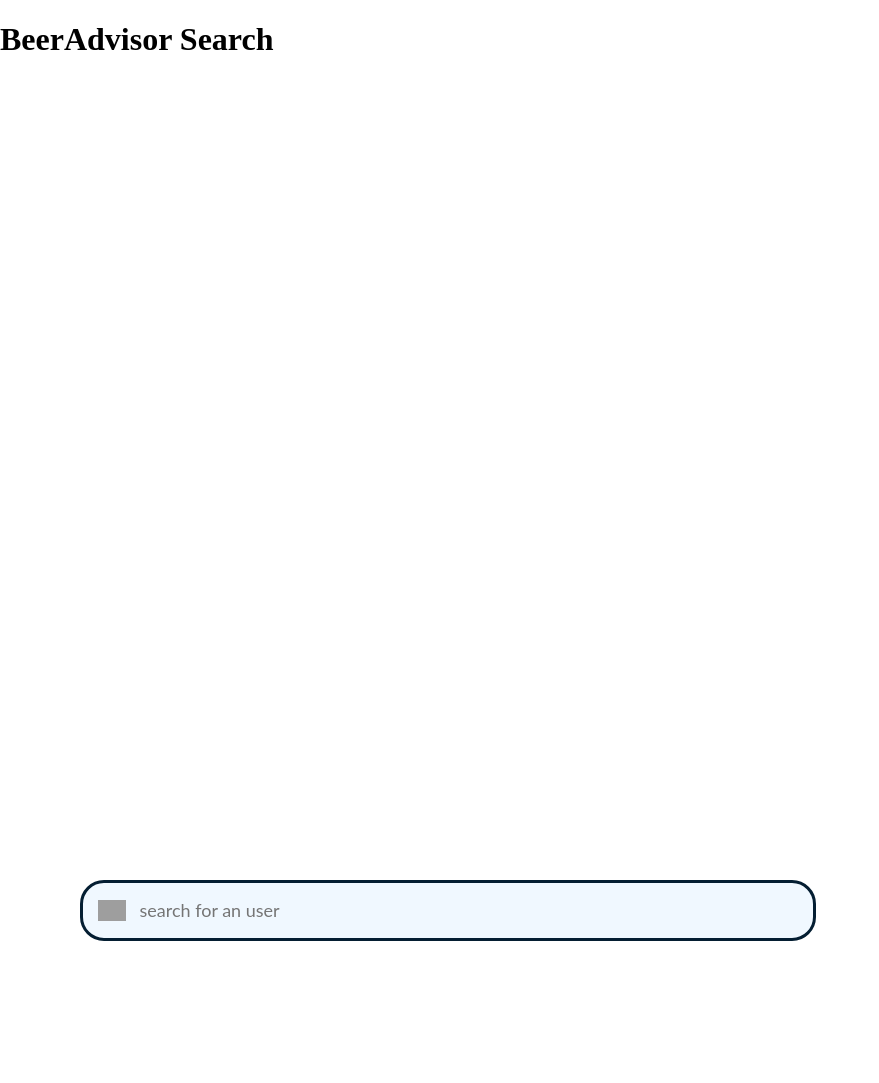
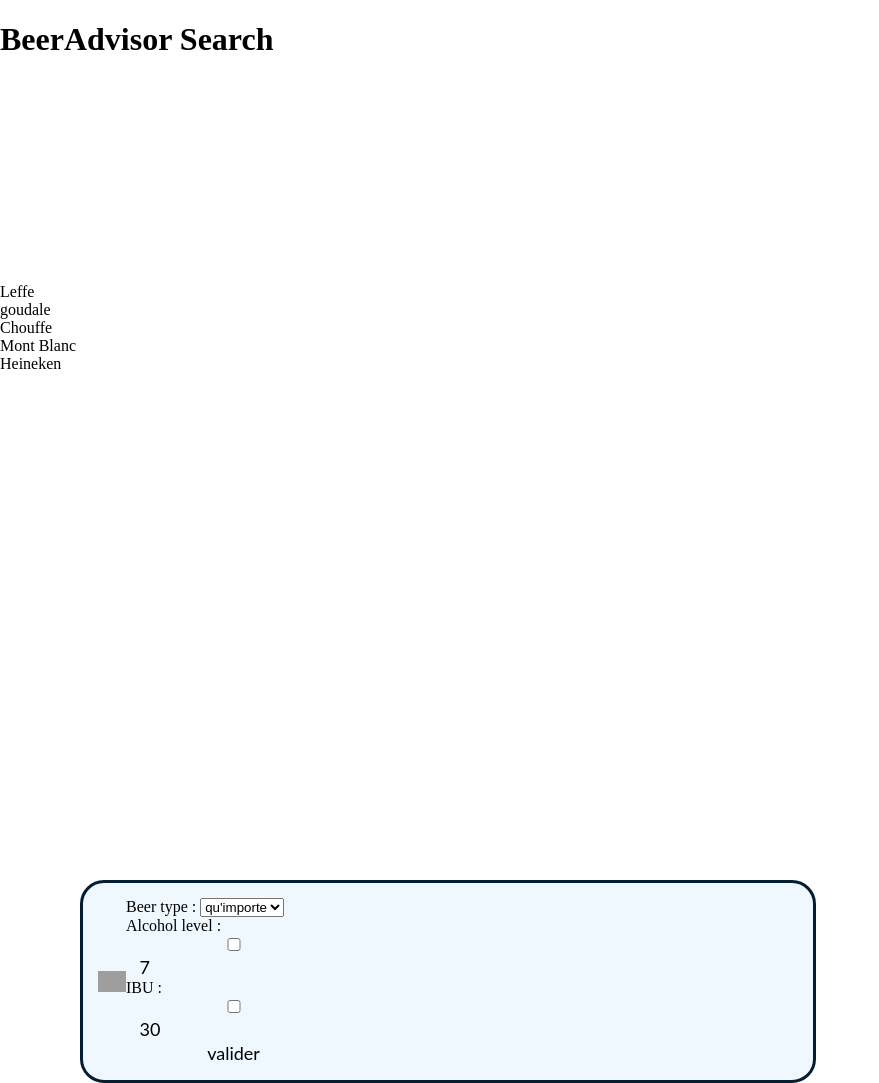
Before and after one commit to RemiTZU/Beeradvisor, a PHP site: page /search.php in a window 1280 px wide. Shown: the whole page, without its empty margins (0-879 px from the left). Before the commit the page ends 941 px from the top, so only its background shows below. Run offline with PHP 8.4, Linux system fonts and the light colour scheme; data comes from the database, SQL or seed files in the repository; grey boxes are pictures that could not be loaded.

Commit message:
Update search.php

```diff
--- a/search.php
+++ b/search.php
@@ -7,17 +7,83 @@
     <meta name="viewport" content="width=device-width, initial-scale=1.0">
     <title>Document</title>
     <link rel="stylesheet" href="stylesearch.css">
+    <script src="search.js"></script>
 </head>
-
 <body>
     <h1>BeerAdvisor Search</h1>
     <div class="input-contol">
         <label for="search">
             <img src="D:\InfoCours\WEB\BeerAdvisor\search.jpg">
         </label>
-        <input type="text" id="search" name="searchBeer" placeholder="search for an user">
+        <form method="POST" action="search.php">
+            Beer type :
+            <select name="category" id="category">
+                <option value="tout">qu'importe</option>
+                <option value="blonde">blonde</option>
+                <option value="brune">brune</option>
+                <option value="ambrée">ambrée</option>
+            </select> <br>
+            Alcohol level :
+            <input type="checkbox" class="alcohol" name="bool_alcohol" id="bool_alcohol" onchange="cb_clique(event)">
+            <input type="number" name="alcohol" id="alcohol" min="0" max="100" value="7"> <br>
+            IBU :
+            <input type="checkbox" class="IBU" name="bool_IBU" id="bool_IBU" onchange="cb_clique(event)">
+            <input type="number" name="IBU" id="IBU" min="0" max="100" value="30"> <br>
 
-    </div>
+            <input type="submit" value="valider">
+        </form>
+
+        </div>
+
+    <?php
+
+    include 'connect.php';
+    global $db;
+
+    if (!empty($_POST)) {
+
+        $type = $_POST["category"];
+        $alcohol = $_POST["alcohol"];
+        $IBU = $_POST["IBU"];
+        if ($_POST["category"] == "tout") {
+            $query = $db->prepare("SELECT * FROM beerinfo ORDER BY abs(Degree-?)");
+            $res = $query->execute([$alcohol]);
+            $data = $query->fetch();
+        } else {
+            $query = $db->prepare("SELECT * FROM beerinfo WHERE type=? ORDER BY abs(Degree-?)");
+            $res = $query->execute([$type], [$alcohol]);
+            $data = $query->fetch();
+        }
+    } else {
+        $query = $db->prepare("SELECT * FROM beerinfo");
+        $res = $query->execute();
+        $data = $query->fetch();
+    }
+    while($data != null) {
+        echo $data['Name'] . "<br>";
+        $data = $query->fetch();
+    }
+
+        ?>
+    <!--<script>
+        document.getElementById("search").onkeypress = function(e) {
+            // Récupère la valeur du champ texte
+            let text = document.getElementById("search").innerHTML;
+            console.log(text);
+
+            // On prépare une requête à envoyer à PHP
+            //var oReq = new XMLHttpRequest();
+            //oReq.onreadystatechange = function () {
+            //    if (oReq.readyState === 4 && oReq.status === 200) {
+            //        // On traite le résultat de la requête
+            //        var res = JSON.parse(oReq.response);
+            //        console.log(res);
+            //    }
+            //};
+            //// On envoie la requête à PHP
+            //oReq.open("get", "mapage.php", true);
+            //oReq.send();
+        };
+    </script>-->
 </body>
-
 </html>
```
